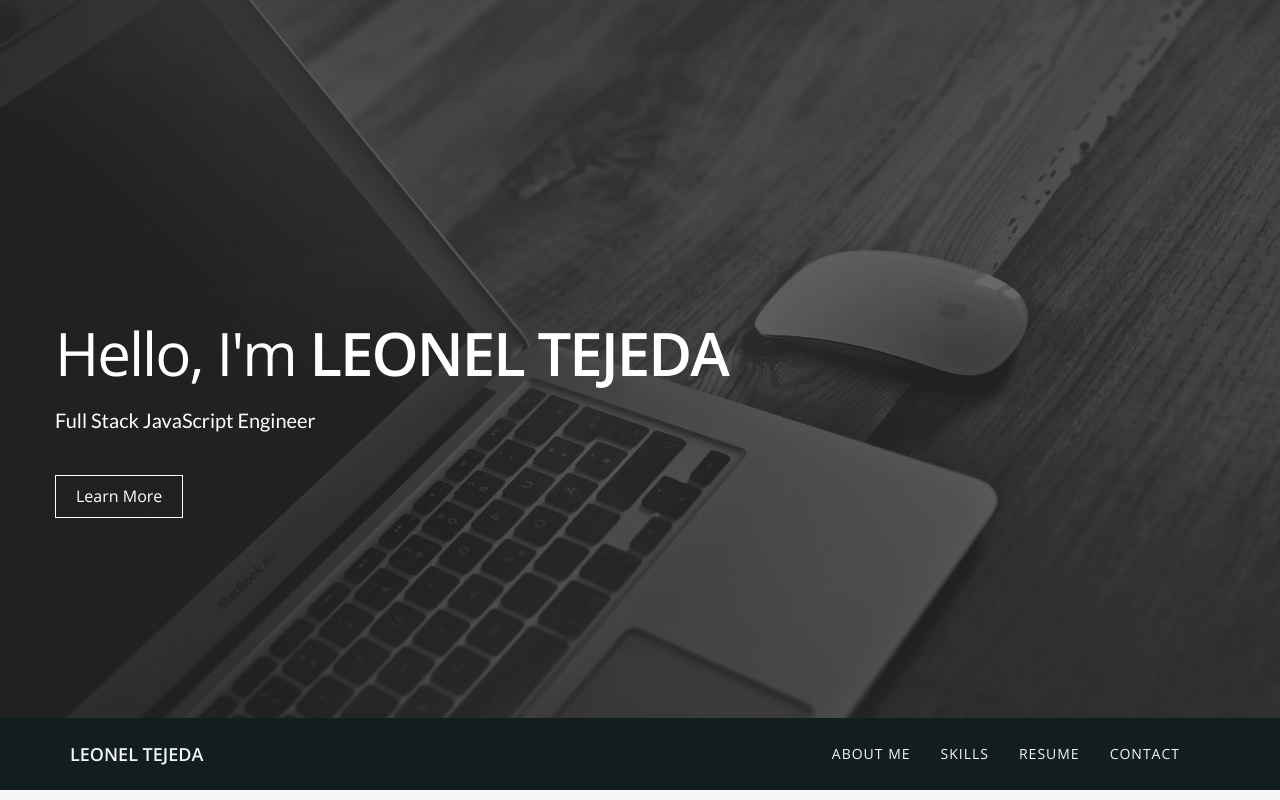
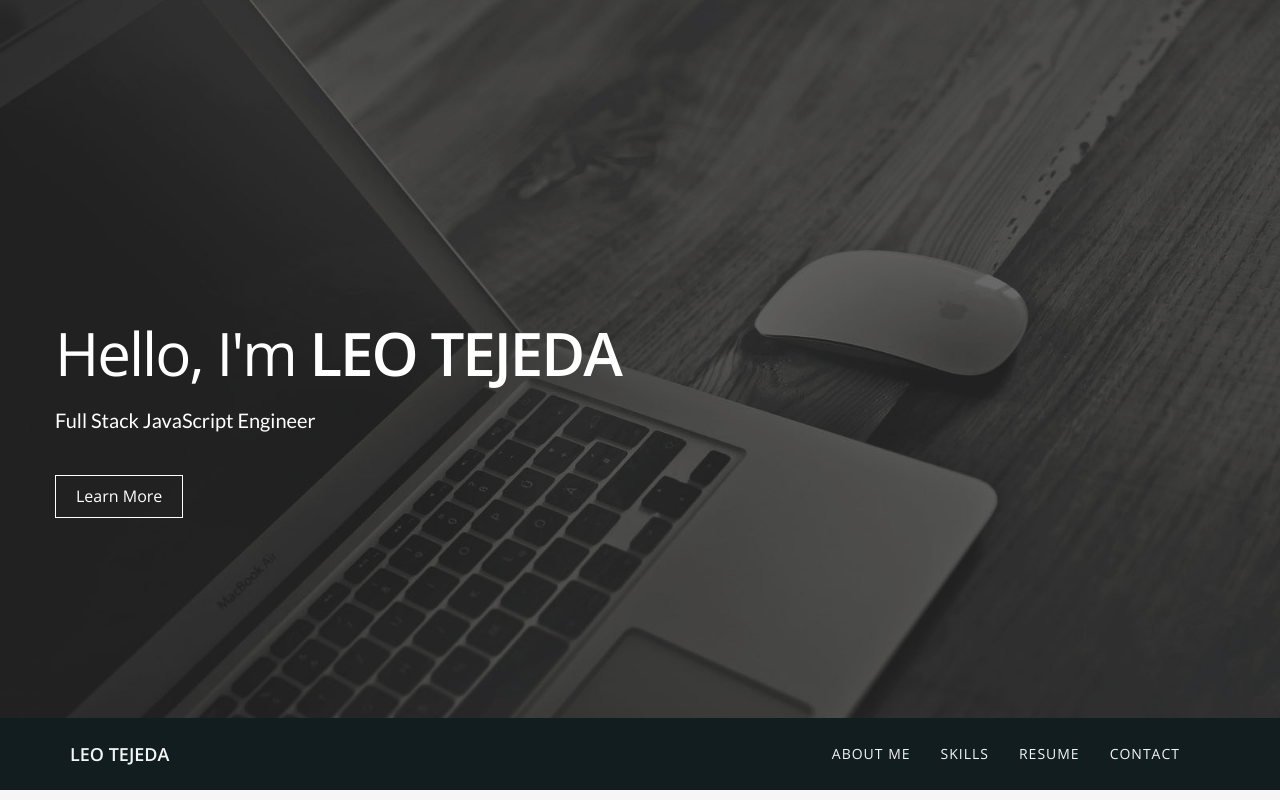
Before and after one commit to devbuilt/webisteLeonel, a plain HTML site: page index.html in a window 1280 px wide. Shown: the top 800 px of the page. Drawn offline with nearby package versions, Linux system fonts and the light colour scheme.

Commit message:
Update index.html

```diff
--- a/index.html
+++ b/index.html
@@ -4,7 +4,7 @@
 <head>
 	<meta charset="utf-8">
 	<meta name="viewport" content="width=device-width, initial-scale=1">
-	<title>Leonel Tejeda - Full Stack JavaScript Engineer</title>
+	<title>Leo Tejeda - Full Stack JavaScript Engineer</title>
 	<meta name="description" content="">
 	<meta name="author" content="">
 
@@ -43,7 +43,7 @@
 			<div class="container">
 				<div class="row">
 					<div class="intro-text">
-						<h1>Hello, I'm <span class="name">LEONEL TEJEDA</span></h1>
+						<h1>Hello, I'm <span class="name">LEO TEJEDA</span></h1>
 						<p>Full Stack JavaScript Engineer</p>
 						<a href="#about" class="btn btn-default btn-lg page-scroll">Learn More</a> </div>
 				</div>
@@ -56,7 +56,7 @@
 			<div class="container">
 				<div class="navbar-header">
 					<button type="button" class="navbar-toggle" data-toggle="collapse" data-target=".navbar-main-collapse"> <i class="fa fa-bars"></i> </button>
-					<a class="navbar-brand page-scroll" href="#page-top">LEONEL TEJEDA</a> </div>
+					<a class="navbar-brand page-scroll" href="#page-top">LEO TEJEDA</a> </div>
 
 				<!-- Collect the nav links, forms, and other content for toggling -->
 				<div class="collapse navbar-collapse navbar-right navbar-main-collapse">
```
